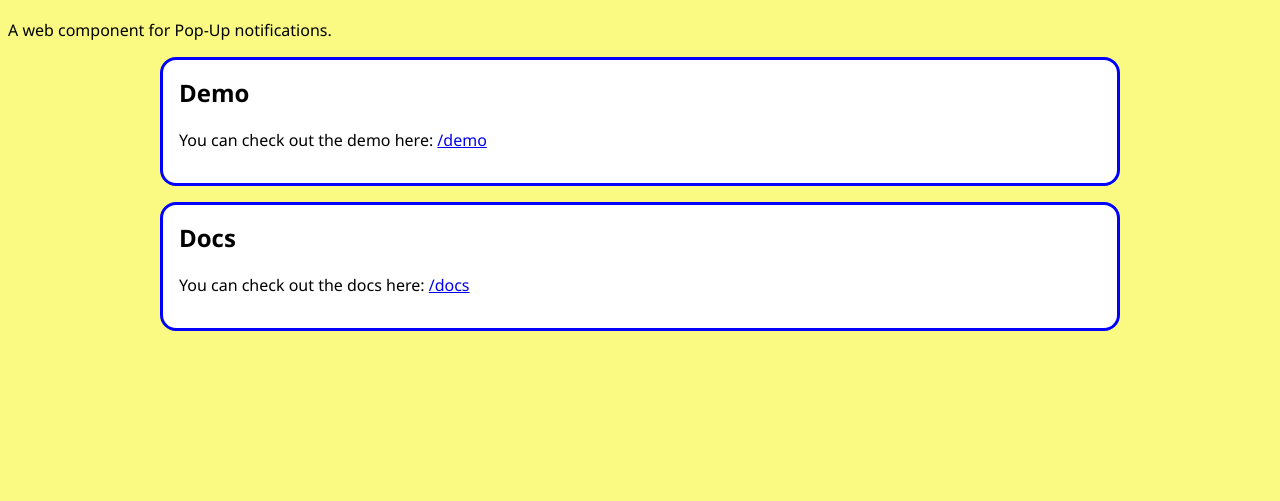
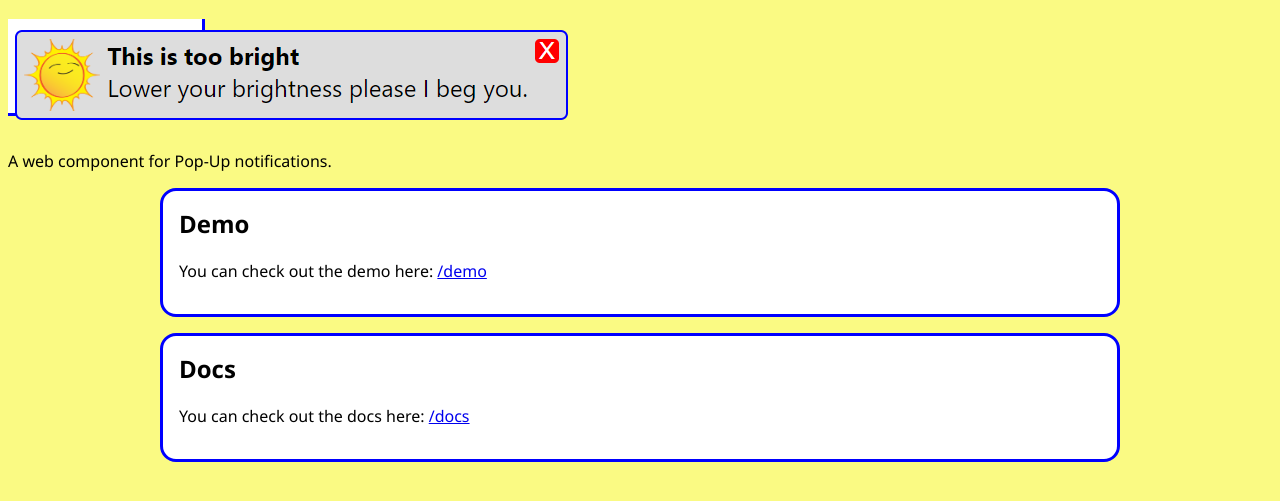
Before and after one commit to adhami3310/pop-up-notification, a plain HTML site: page index.html in a window 1280 px wide. Shown: the part 67-568 px from the top of the page. Drawn offline with Linux system fonts and the light colour scheme.

Commit message:
added screenshot

```diff
--- a/index.html
+++ b/index.html
@@ -11,6 +11,7 @@
 
 <body>
     <h1>Pop-Up Notification Homepage</h1>
+    <img src="image.png" alt="pop up notifcation with the sun and the text battery is low please lower your brightness i beg you">
     <p>A web component for Pop-Up notifications.</p>
     <main>
         <section>
```
Also changed, not shown: image.png (added).
